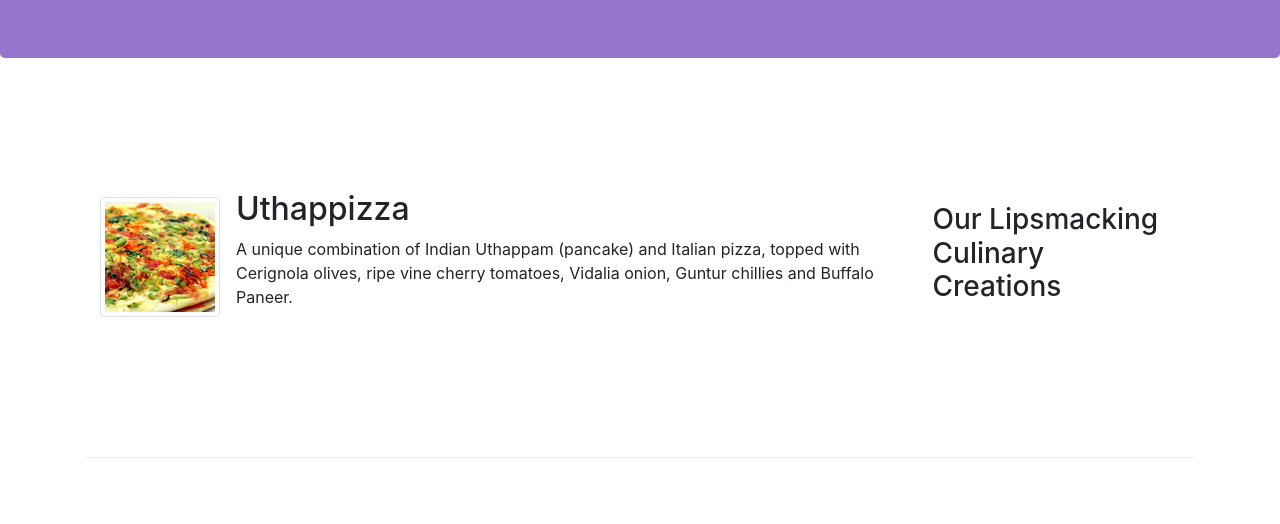
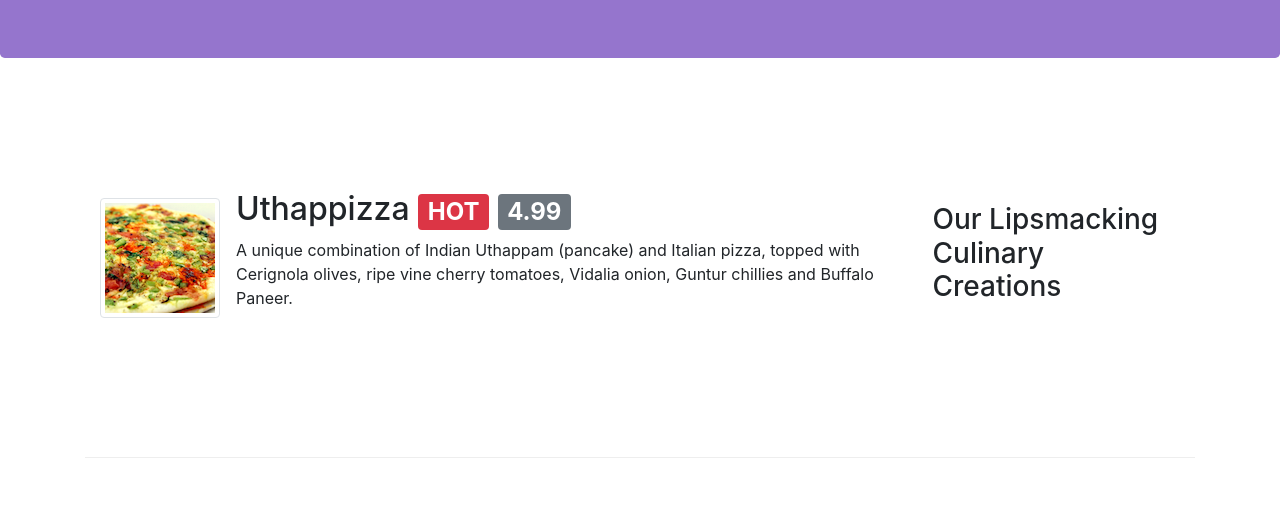
Before and after one commit to Andersonhp3/bootstrapConFusion, a website: page index.html in a window 1280 px wide. Shown: the part 276-800 px from the top of the page. Drawn offline with nearby package versions, Linux system fonts and the light colour scheme.

Commit message:
Alerting Users

```diff
--- a/index.html
+++ b/index.html
@@ -63,7 +63,7 @@
                 <div class="media">
                     <img class="d-flex mr-3 img-thumbnail align-self-center" src="images/uthappizza.png" alt="uthappizza">
                     <div class="media-body">
-                        <h2 class="mt-0">Uthappizza</h2>
+                        <h2 class="mt-0">Uthappizza <span class="badge badge-danger">HOT</span>  <span class="badge badge-secondary">4.99</span> </h2>
                         <p>A unique combination of Indian Uthappam (pancake) and Italian pizza, topped with Cerignola olives,
                             ripe vine cherry tomatoes, Vidalia onion, Guntur chillies and Buffalo Paneer.</p>
                     </div>
```
